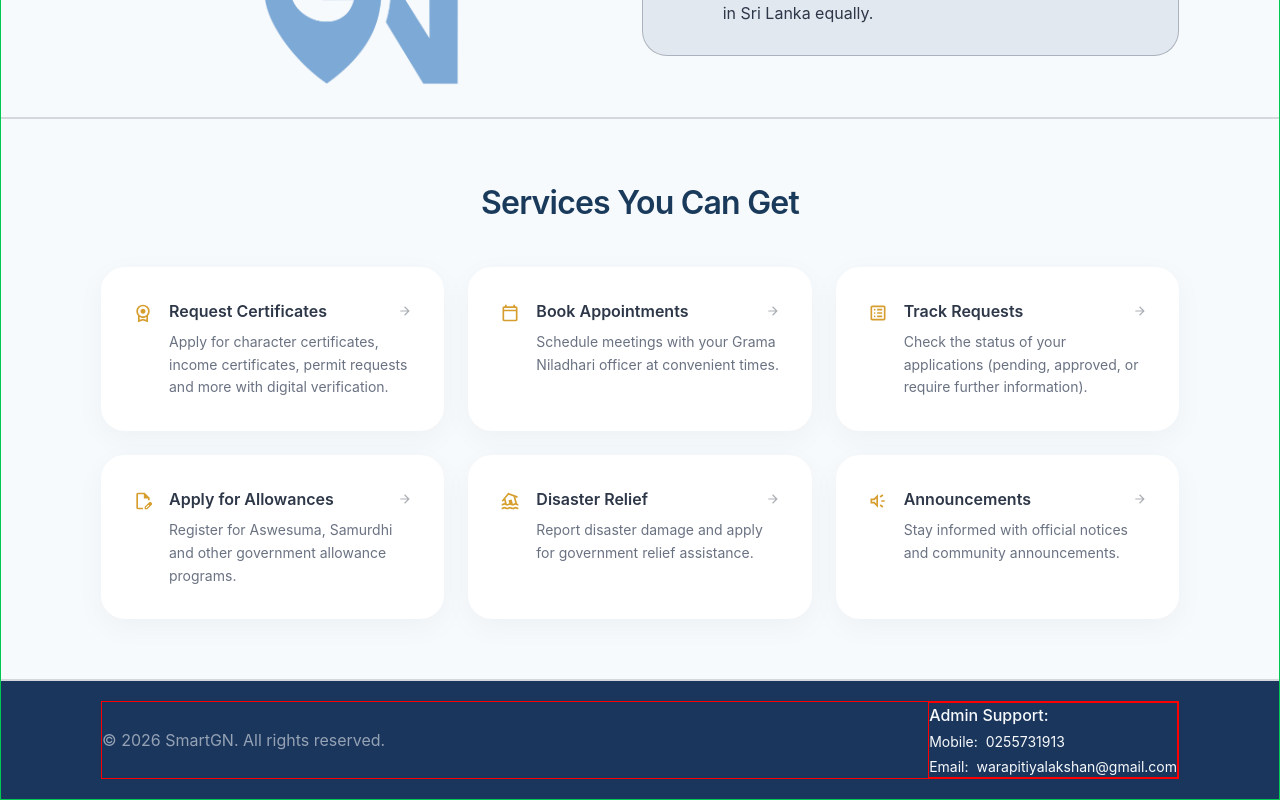
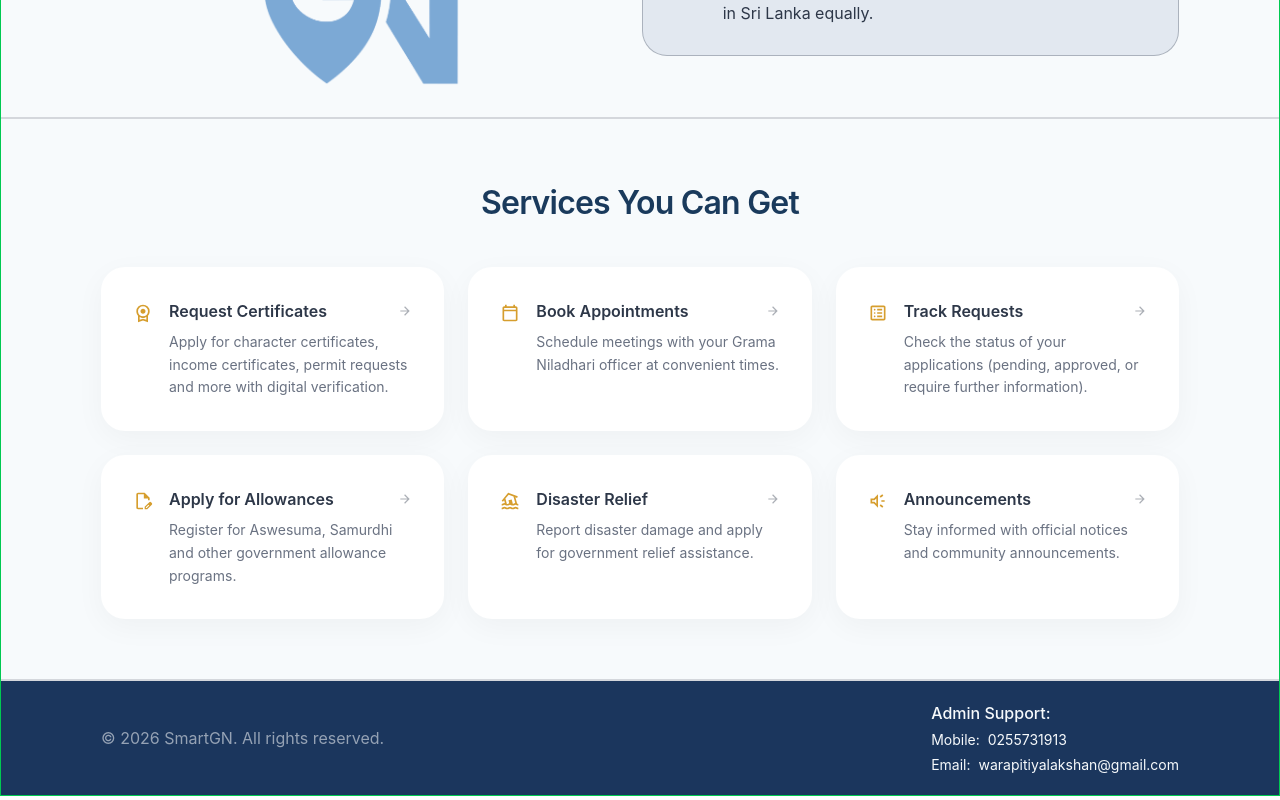
Before and after one commit to Mogith-Code/SmartGN-Digital-GN-Service-Management-System, a React (Vite) app in the folder SmartGN/: page / in a window 1280 px wide. Shown: the part 1134-1934 px from the top of the page. Built offline with nearby package versions, Linux system fonts and the light colour scheme.

Commit message:
update footer

```diff
--- a/SmartGN/src/Components/Common/Footer.jsx
+++ b/SmartGN/src/Components/Common/Footer.jsx
@@ -4,8 +4,8 @@ function Footer() {
   const currentYear = new Date().getFullYear();
 
   return (
-    <footer className="w-full bg-[#1B365D] px-[100px] py-5 max-lg:px-8 max-md:px-4 z-1000">
-      <div className="w-full flex items-center justify-between gap-8 max-md:gap-[10px] max-md:flex-col max-md:text-center border border-[red]">
+    <footer className="w-full bg-[#1B365D] px-[100px] py-5 max-lg:px-8 max-md:px-4">
+      <div className="w-full flex items-center justify-between gap-8 max-md:gap-[10px] max-md:flex-col max-md:text-center">
         {/* RIGHTS CONTAINER - Copyright Text */}
         <div className="flex-shrink-0">
           <p className="text-[16px] max-md:text-[12px] font-regular text-[#F7FAFC8D]">
@@ -14,7 +14,7 @@ function Footer() {
         </div>
 
         {/* CONTACT CONTAINER - Admin Support Information */}
-        <div className="flex flex-col items-start gap-1 max-md:items-center border border-[red]">
+        <div className="flex flex-col items-start gap-1 max-md:items-center">
           {/* Admin Support Title */}
           <p className="text-[16px] max-md:text-[12px] font-medium text-[#F7FAFC]">
             Admin Support:
--- a/SmartGN/src/Components/LandingPage/Home.jsx
+++ b/SmartGN/src/Components/LandingPage/Home.jsx
@@ -93,7 +93,7 @@ function Home() {
 
           {/* HELP BUTTON - Fixed position at bottom right corner */}
           <button
-            className="bg-[#D69E2E] z-1001 ml-[1270px] max-md:ml-[400px] fixed p-[10px] rounded-full cursor-pointer flex items-center justify-center shadow-[0_3px_10px_rgba(0,0,0,0.5)] hover:shadow-[0_5px_20px_rgba(0,0,0,0.6)] transition-all duration-200  hover:bg-[#FFAA00]"
+            className="bg-[#D69E2E] ml-[1270px] max-md:ml-[400px] fixed p-[10px] rounded-full cursor-pointer flex items-center justify-center shadow-[0_3px_10px_rgba(0,0,0,0.5)] hover:shadow-[0_5px_20px_rgba(0,0,0,0.6)] transition-all duration-200  hover:bg-[#FFAA00]"
             aria-label="Help Center"
             onClick={() => console.log("help clicked")}
           >
--- a/SmartGN/src/Components/LandingPage/Navbar.jsx
+++ b/SmartGN/src/Components/LandingPage/Navbar.jsx
@@ -92,7 +92,7 @@ function Navbar() {
   }, [isMobileMenuOpen]); // Re-run effect when isMobileMenuOpen changes
 
   return (
-    <header className="flex justify-between items-center py-[20px] px-[100px] bg-[#EBF8FF] sticky top-0 z-[100] shadow-[0_5px_25px_rgba(0,0,0,0.2)] max-lg:px-[60px] max-md:px-[30px] py-[10px]">
+    <header className="flex justify-between items-center py-[20px] px-[100px] bg-[#EBF8FF] sticky top-0 z-1000 shadow-[0_5px_25px_rgba(0,0,0,0.2)] max-lg:px-[60px] max-md:px-[30px] py-[10px]">
       {/* DESKTOP NAVBAR - Visible on tablets and desktops (md and above)*/}
       <div className="flex w-full justify-between items-center max-md:hidden">
         {/* Logo Section - Clickable to navigate home */}
```
Also changed, not shown: SmartGN/src/Pages/LandingPage.jsx (+8 -11 lines).
